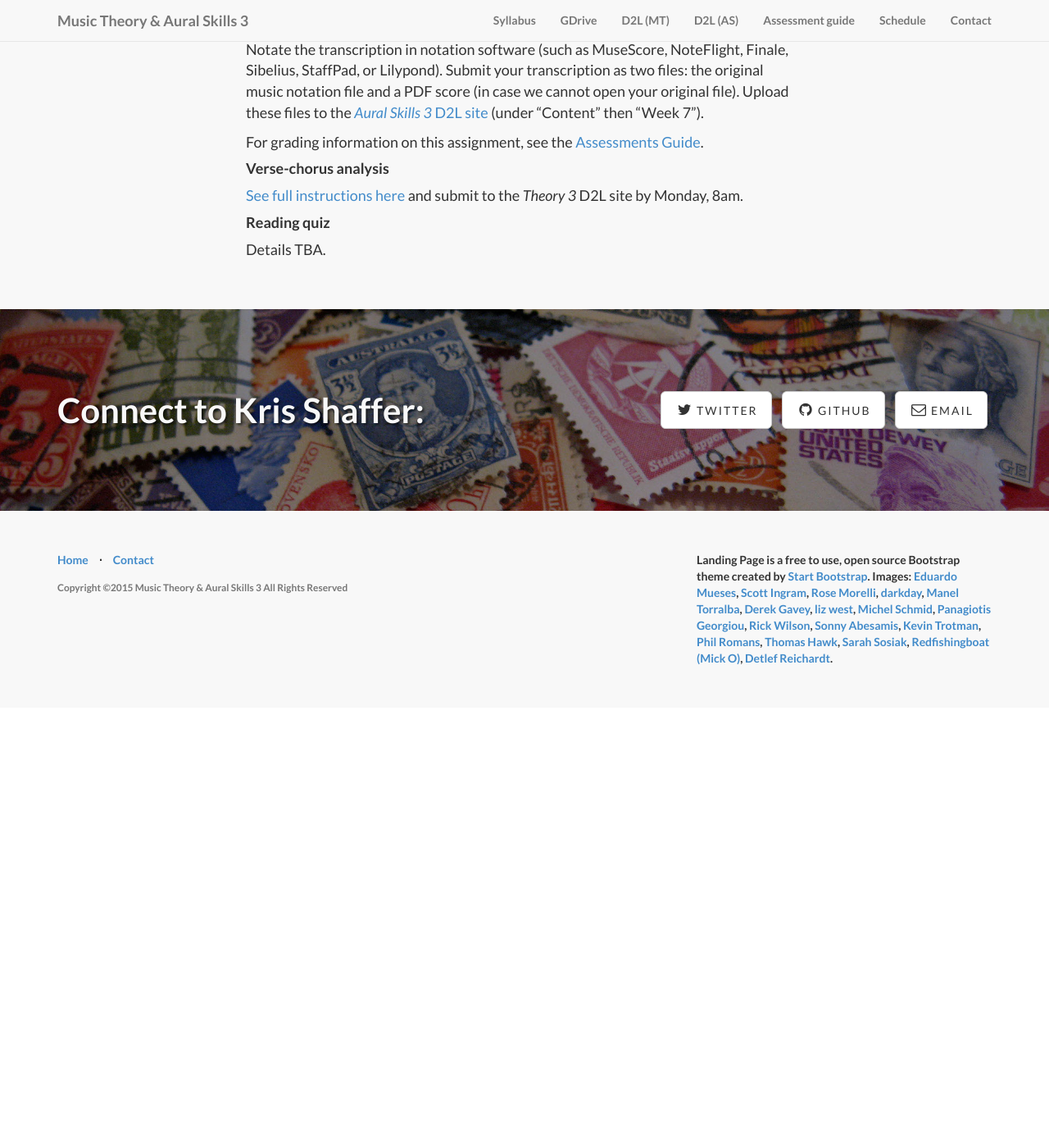
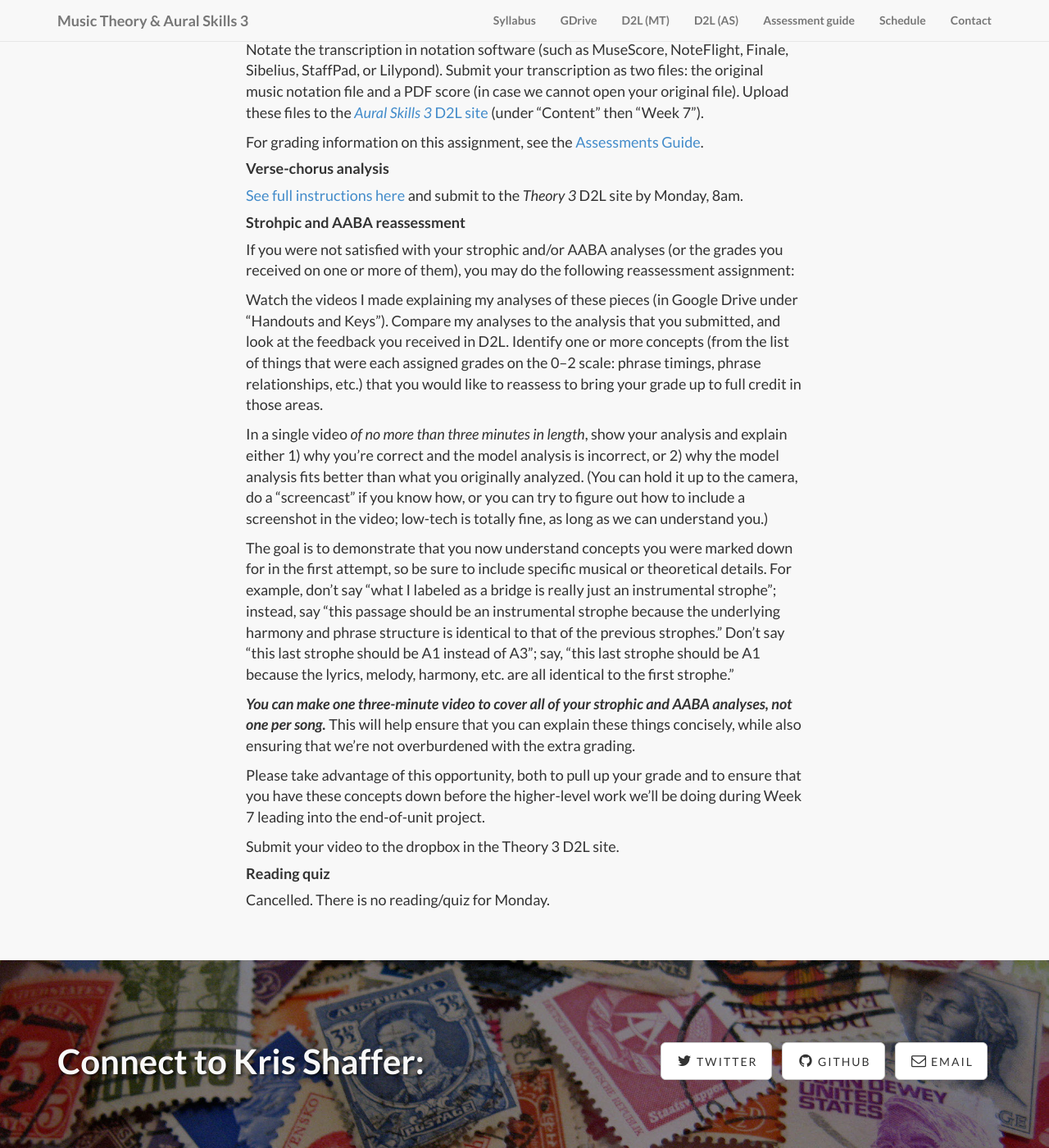
Before and after one commit to kshaffer/theory3, a Jekyll site: the page built from week6.md, in a window 1280 px wide and 1400 px high, scrolled down 2956 px. Shown: the whole window at 82% size. Built offline with Jekyll 4.4.1, drawn with Linux system fonts in a browser that asks for light colours; nearby versions of some CDN libraries; library files that are not in the unit come from our copies; before the commit the page ends 3819 px from its top, so only the background shows below that.

Commit message:
Week 6 reassessment

```diff
--- a/week6.md
+++ b/week6.md
@@ -89,6 +89,22 @@ For grading information on this assignment, see the [Assessments Guide](/assessm
 
 [See full instructions here](/analysisVC/) and submit to the *Theory 3* D2L site by Monday, 8am.
 
+#### Strohpic and AABA reassessment
+
+If you were not satisfied with your strophic and/or AABA analyses (or the grades you received on one or more of them), you may do the following reassessment assignment:
+
+Watch the videos I made explaining my analyses of these pieces (in Google Drive under "Handouts and Keys"). Compare my analyses to the analysis that you submitted, and look at the feedback you received in D2L. Identify one or more concepts (from the list of things that were each assigned grades on the 0–2 scale: phrase timings, phrase relationships, etc.) that you would like to reassess to bring your grade up to full credit in those areas.
+
+In a single video *of no more than three minutes in length*, show your analysis and explain either 1) why you're correct and the model analysis is incorrect, or 2) why the model analysis fits better than what you originally analyzed. (You can hold it up to the camera, do a "screencast" if you know how, or you can try to figure out how to include a screenshot in the video; low-tech is totally fine, as long as we can understand you.)
+
+The goal is to demonstrate that you now understand concepts you were marked down for in the first attempt, so be sure to include specific musical or theoretical details. For example, don't say "what I labeled as a bridge is really just an instrumental strophe"; instead, say "this passage should be an instrumental strophe because the underlying harmony and phrase structure is identical to that of the previous strophes." Don't say "this last strophe should be A1 instead of A3"; say, "this last strophe should be A1 because the lyrics, melody, harmony, etc. are all identical to the first strophe."
+
+***You can make one three-minute video to cover all of your strophic and AABA analyses, not one per song.*** This will help ensure that you can explain these things concisely, while also ensuring that we're not overburdened with the extra grading.
+
+Please take advantage of this opportunity, both to pull up your grade and to ensure that you have these concepts down before the higher-level work we'll be doing during Week 7 leading into the end-of-unit project.
+
+Submit your video to the dropbox in the Theory 3 D2L site.
+
 #### Reading quiz
 
-Details TBA.
+Cancelled. There is no reading/quiz for Monday.
```
